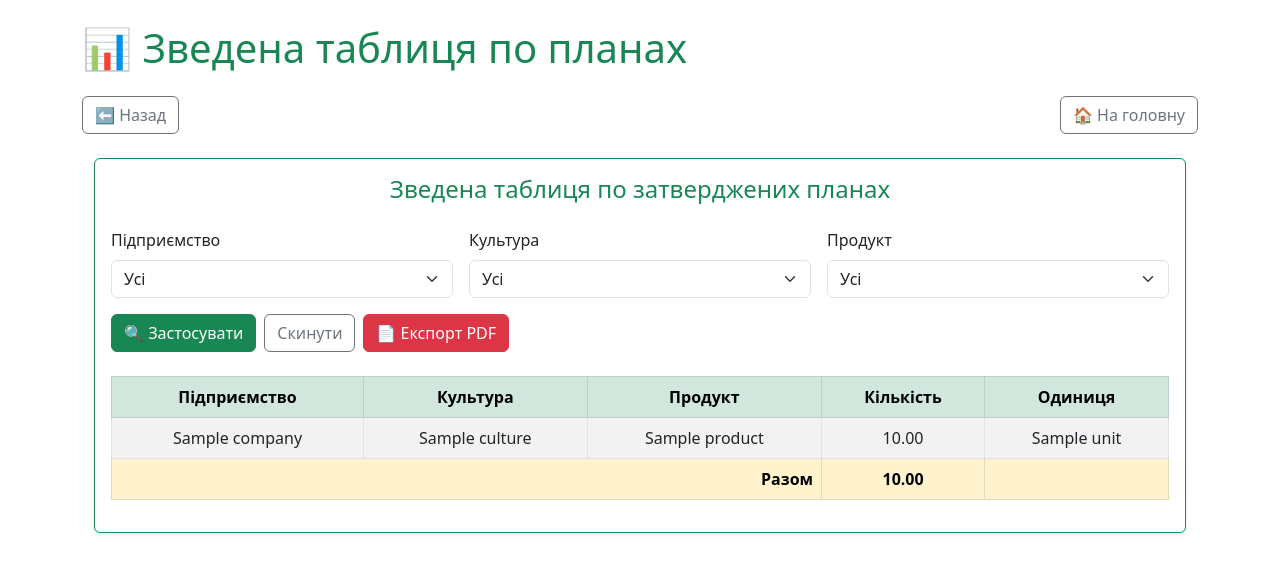
After one commit to maksymvasylyna/agro_erp, a Flask app: page /plans/summary/ in a window 1280 px wide. The commit adds this page. Shown: the top 573 px of the page. Run offline with Flask 3, Linux system fonts and the light colour scheme; tables that the repository leaves empty hold one stand-in row (values such as "Sample post"); some libraries are stand-ins or nearby versions.

Commit message:
Додано зведену таблицю планів з фільтрами, підсумком та PDF експортом

```diff
--- /dev/null
+++ b/modules/plans/summary/routes.py
@@ -0,0 +1,232 @@
+import os
+from io import BytesIO
+
+from flask import render_template, request, make_response, current_app
+from sqlalchemy import func
+
+from reportlab.lib import colors
+from reportlab.lib.pagesizes import landscape, A4
+from reportlab.lib.styles import getSampleStyleSheet
+from reportlab.platypus import SimpleDocTemplate, Table, TableStyle, Paragraph, Spacer
+from reportlab.pdfbase import pdfmetrics
+from reportlab.pdfbase.ttfonts import TTFont
+
+from extensions import db
+from . import summary_bp
+
+from modules.plans.models import Plan, Treatment
+from modules.reference.fields.field_models import Field
+from modules.reference.companies.models import Company
+from modules.reference.cultures.models import Culture
+from modules.reference.products.models import Product
+from modules.reference.units.models import Unit
+
+
+def register_pdf_fonts():
+    fonts_dir = os.path.join(current_app.root_path, 'static', 'fonts')
+    regular_font_path = os.path.join(fonts_dir, 'DejaVuSans.ttf')
+
+    try:
+        pdfmetrics.getFont('DejaVuSans')
+    except KeyError:
+        pdfmetrics.registerFont(TTFont('DejaVuSans', regular_font_path))
+
+    try:
+        pdfmetrics.getFont('DejaVuSans-Bold')
+    except KeyError:
+        pdfmetrics.registerFont(TTFont('DejaVuSans-Bold', regular_font_path))
+
+def build_summary_query(selected_company=None, selected_culture=None, selected_product=None):
+    query = (
+        db.session.query(
+            Company.name.label('company_name'),
+            Culture.name.label('culture_name'),
+            Product.name.label('product_name'),
+            func.sum(Treatment.quantity).label('total_quantity'),
+            Unit.name.label('unit_name')
+        )
+        .join(Plan, Treatment.plan_id == Plan.id)
+        .join(Field, Plan.field_id == Field.id)
+        .join(Company, Field.company_id == Company.id)
+        .outerjoin(Culture, Field.culture_id == Culture.id)
+        .join(Product, Treatment.product_id == Product.id)
+        .join(Unit, Product.unit_id == Unit.id)
+    )
+
+    if selected_company:
+        query = query.filter(Company.id == selected_company)
+
+    if selected_culture:
+        query = query.filter(Culture.id == selected_culture)
+
+    if selected_product:
+        query = query.filter(Product.id == selected_product)
+
+    return query
+
+
+@summary_bp.route('/')
+def index():
+    selected_company = request.args.get('company_id', type=int)
+    selected_culture = request.args.get('culture_id', type=int)
+    selected_product = request.args.get('product_id', type=int)
+
+    companies = Company.query.order_by(Company.name).all()
+    cultures = Culture.query.order_by(Culture.name).all()
+    products = Product.query.order_by(Product.name).all()
+
+    summary_rows = (
+        build_summary_query(selected_company, selected_culture, selected_product)
+        .group_by(
+            Company.name,
+            Culture.name,
+            Product.name,
+            Unit.name
+        )
+        .order_by(
+            Company.name,
+            Culture.name,
+            Product.name
+        )
+        .all()
+    )
+
+    total_quantity = sum((row.total_quantity or 0) for row in summary_rows)
+    units_in_result = sorted(set(row.unit_name for row in summary_rows if row.unit_name))
+
+    if len(units_in_result) == 1:
+        total_unit = units_in_result[0]
+    elif len(units_in_result) > 1:
+        total_unit = 'різні од.'
+    else:
+        total_unit = ''
+
+    return render_template(
+        'summary/index.html',
+        summary_rows=summary_rows,
+        companies=companies,
+        cultures=cultures,
+        products=products,
+        selected_company=selected_company,
+        selected_culture=selected_culture,
+        selected_product=selected_product,
+        total_quantity=total_quantity,
+        total_unit=total_unit
+    )
+
+
+@summary_bp.route('/pdf')
+def export_pdf():
+    register_pdf_fonts()
+
+    selected_company = request.args.get('company_id', type=int)
+    selected_culture = request.args.get('culture_id', type=int)
+    selected_product = request.args.get('product_id', type=int)
+
+    summary_rows = (
+        build_summary_query(selected_company, selected_culture, selected_product)
+        .group_by(
+            Company.name,
+            Culture.name,
+            Product.name,
+            Unit.name
+        )
+        .order_by(
+            Company.name,
+            Culture.name,
+            Product.name
+        )
+        .all()
+    )
+
+    total_quantity = sum((row.total_quantity or 0) for row in summary_rows)
+    units_in_result = sorted(set(row.unit_name for row in summary_rows if row.unit_name))
+
+    if len(units_in_result) == 1:
+        total_unit = units_in_result[0]
+    elif len(units_in_result) > 1:
+        total_unit = 'різні од.'
+    else:
+        total_unit = ''
+
+    buffer = BytesIO()
+    doc = SimpleDocTemplate(
+        buffer,
+        pagesize=landscape(A4),
+        leftMargin=20,
+        rightMargin=20,
+        topMargin=20,
+        bottomMargin=20
+    )
+
+    styles = getSampleStyleSheet()
+    styles['Title'].fontName = 'DejaVuSans-Bold'
+    styles['Heading2'].fontName = 'DejaVuSans-Bold'
+    styles['Normal'].fontName = 'DejaVuSans'
+
+    elements = []
+
+    elements.append(Paragraph("Зведена таблиця по планах", styles['Title']))
+    elements.append(Spacer(1, 12))
+
+    table_data = [
+        ['Підприємство', 'Культура', 'Продукт', 'Кількість', 'Одиниця']
+    ]
+
+    for row in summary_rows:
+        table_data.append([
+            row.company_name or '',
+            row.culture_name or '-',
+            row.product_name or '',
+            f"{row.total_quantity or 0:.2f}",
+            row.unit_name or ''
+        ])
+
+    if summary_rows:
+        table_data.append([
+            '',
+            '',
+            'Разом',
+            f"{total_quantity:.2f}",
+            total_unit
+        ])
+    else:
+        table_data.append(['Немає даних', '', '', '', ''])
+
+    table = Table(
+        table_data,
+        repeatRows=1,
+        colWidths=[160, 130, 220, 110, 90]
+    )
+
+    last_row_index = len(table_data) - 1
+
+    table.setStyle(TableStyle([
+        ('BACKGROUND', (0, 0), (-1, 0), colors.HexColor('#198754')),
+        ('TEXTCOLOR', (0, 0), (-1, 0), colors.white),
+
+        ('BACKGROUND', (0, last_row_index), (-1, last_row_index), colors.HexColor('#fff3cd')),
+        ('FONTNAME', (0, last_row_index), (-1, last_row_index), 'DejaVuSans-Bold'),
+
+        ('ALIGN', (0, 0), (-1, -1), 'CENTER'),
+        ('VALIGN', (0, 0), (-1, -1), 'MIDDLE'),
+
+        ('FONTNAME', (0, 0), (-1, 0), 'DejaVuSans-Bold'),
+        ('FONTNAME', (0, 1), (-1, last_row_index - 1), 'DejaVuSans'),
+
+        ('FONTSIZE', (0, 0), (-1, -1), 9),
+        ('TOPPADDING', (0, 0), (-1, -1), 6),
+        ('BOTTOMPADDING', (0, 0), (-1, -1), 6),
+        ('GRID', (0, 0), (-1, -1), 0.5, colors.grey),
+    ]))
+    elements.append(table)
+
+    doc.build(elements)
+
+    pdf = buffer.getvalue()
+    buffer.close()
+
+    response = make_response(pdf)
+    response.headers['Content-Type'] = 'application/pdf'
+    response.headers['Content-Disposition'] = 'attachment; filename=plans_summary.pdf'
+    return response
--- /dev/null
+++ b/modules/plans/summary/templates/summary/index.html
@@ -0,0 +1,106 @@
+{% extends 'base.html' %}
+
+{% block title %}Зведена таблиця{% endblock %}
+{% block header %}📊 Зведена таблиця по планах{% endblock %}
+
+{% block content %}
+<div class="d-flex justify-content-between mb-3">
+  <a href="/plans" class="btn btn-outline-secondary">⬅️ Назад</a>
+  <a href="/" class="btn btn-outline-secondary">🏠 На головну</a>
+</div>
+
+<div class="container mt-4">
+  <div class="card shadow-sm rounded-2 border-success">
+    <div class="card-body">
+      <h4 class="text-success text-center mb-4">Зведена таблиця по затверджених планах</h4>
+
+      <form method="get" class="row g-3 mb-4">
+        <div class="col-md-4">
+          <label for="company_id" class="form-label">Підприємство</label>
+          <select name="company_id" id="company_id" class="form-select">
+            <option value="">Усі</option>
+            {% for company in companies %}
+              <option value="{{ company.id }}" {% if selected_company == company.id %}selected{% endif %}>
+                {{ company.name }}
+              </option>
+            {% endfor %}
+          </select>
+        </div>
+
+        <div class="col-md-4">
+          <label for="culture_id" class="form-label">Культура</label>
+          <select name="culture_id" id="culture_id" class="form-select">
+            <option value="">Усі</option>
+            {% for culture in cultures %}
+              <option value="{{ culture.id }}" {% if selected_culture == culture.id %}selected{% endif %}>
+                {{ culture.name }}
+              </option>
+            {% endfor %}
+          </select>
+        </div>
+
+        <div class="col-md-4">
+          <label for="product_id" class="form-label">Продукт</label>
+          <select name="product_id" id="product_id" class="form-select">
+            <option value="">Усі</option>
+            {% for product in products %}
+              <option value="{{ product.id }}" {% if selected_product == product.id %}selected{% endif %}>
+                {{ product.name }}
+              </option>
+            {% endfor %}
+          </select>
+        </div>
+
+        <div class="col-12 d-flex gap-2">
+          <button type="submit" class="btn btn-success">🔍 Застосувати</button>
+          <a href="{{ url_for('summary.index') }}" class="btn btn-outline-secondary">Скинути</a>
+
+          <a
+            href="{{ url_for('summary.export_pdf', company_id=selected_company, culture_id=selected_culture, product_id=selected_product) }}"
+            class="btn btn-danger"
+          >
+            📄 Експорт PDF
+          </a>
+        </div>
+      </form>
+
+      <div class="table-responsive">
+        <table class="table table-bordered table-striped table-hover align-middle text-center">
+          <thead class="table-success">
+            <tr>
+              <th>Підприємство</th>
+              <th>Культура</th>
+              <th>Продукт</th>
+              <th>Кількість</th>
+              <th>Одиниця</th>
+            </tr>
+          </thead>
+          <tbody>
+            {% for row in summary_rows %}
+            <tr>
+              <td>{{ row.company_name }}</td>
+              <td>{{ row.culture_name or '-' }}</td>
+              <td>{{ row.product_name }}</td>
+              <td>{{ "%.2f"|format(row.total_quantity or 0) }}</td>
+              <td>{{ row.unit_name }}</td>
+            </tr>
+            {% else %}
+            <tr>
+              <td colspan="5" class="text-muted">Немає даних для відображення</td>
+            </tr>
+            {% endfor %}
+
+            {% if summary_rows %}
+            <tr class="table-warning fw-bold">
+              <td colspan="3" class="text-end">Разом</td>
+              <td>{{ "%.2f"|format(total_quantity or 0) }}</td>
+              <td></td>
+            </tr>
+            {% endif %}
+          </tbody>
+        </table>
+      </div>
+    </div>
+  </div>
+</div>
+{% endblock %}
--- a/register_blueprints.py
+++ b/register_blueprints.py
@@ -31,6 +31,8 @@ def register_blueprints(app):
     from modules.warehouse.requests import warehouse_requests_bp
 
     from modules.requests.shipments import shipments_requests_bp
+
+    from modules.plans.summary import summary_bp
 
 
     app.register_blueprint(reference_bp)
@@ -67,3 +69,5 @@ def register_blueprints(app):
     app.register_blueprint(warehouse_bp)
     app.register_blueprint(warehouses_bp)
     app.register_blueprint(warehouse_requests_bp)
+
+    app.register_blueprint(summary_bp)
```
Also changed, not shown: modules/plans/summary/__init__.py (added, +10 -0 lines), modules/plans/templates/plans/hub.html (+13 -0 lines).
